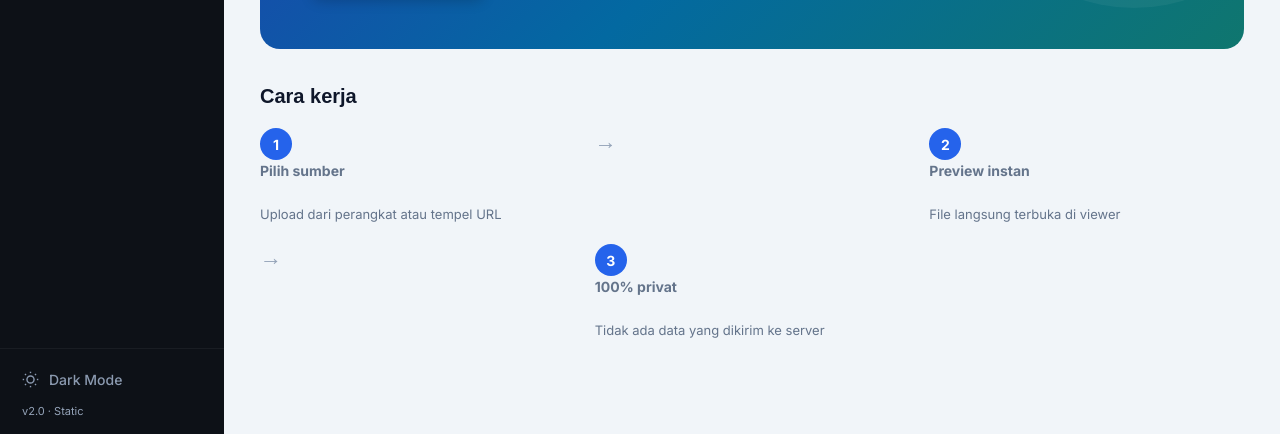
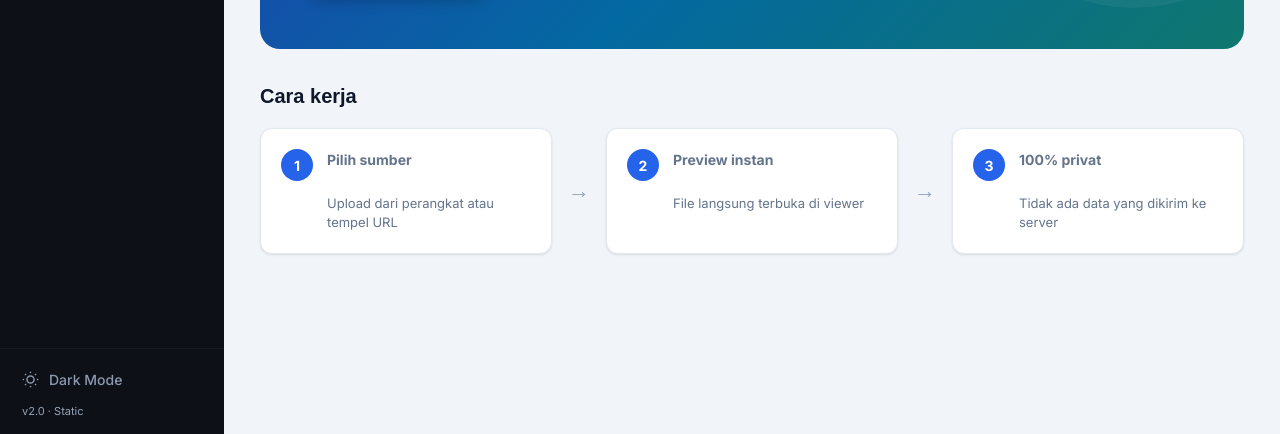
Before and after one commit to dilbar181/DocView-static, a plain HTML site: page index.html in a window 1280 px wide. Shown: the part 366-800 px from the top of the page. Drawn offline with nearby package versions, Linux system fonts and the light colour scheme.

Commit message:
Update style.css

```diff
--- a/style.css
+++ b/style.css
@@ -301,14 +301,20 @@ aside {
 }
 .steps {
   display: grid;
-  grid-template-columns: repeat(3, 1fr);
-  gap: 20px;
-  align-items: stretch;
+  grid-template-columns: 1fr auto 1fr auto 1fr;
+  gap: 16px;
+  align-items: center;
 }
 .step {
-  flex: 1;
-  min-width: 250px;
-  max-width: 320px;
+  display: flex;
+  align-items: flex-start;
+  gap: 14px;
+  background: var(--surface);
+  border: 1px solid var(--border);
+  border-radius: var(--r);
+  padding: 20px;
+  box-shadow: var(--sh);
+  height: 100%;
 }
 .step-num {
   width: 32px; height: 32px;
@@ -319,7 +325,7 @@ aside {
 }
 .step strong { display: block; font-size: 14px; margin-bottom: 4px; }
 .step div:last-child { font-size: 13px; color: var(--muted); line-height: 1.5; }
-.step-arrow { font-size: 22px; color: var(--faint); flex-shrink: 0; }
+.step-arrow { display: flex; align-items: center; justify-content: center; font-size: 22px; color: var(--faint); }
 
 /* Home recent */
 .home-recent { }
```
